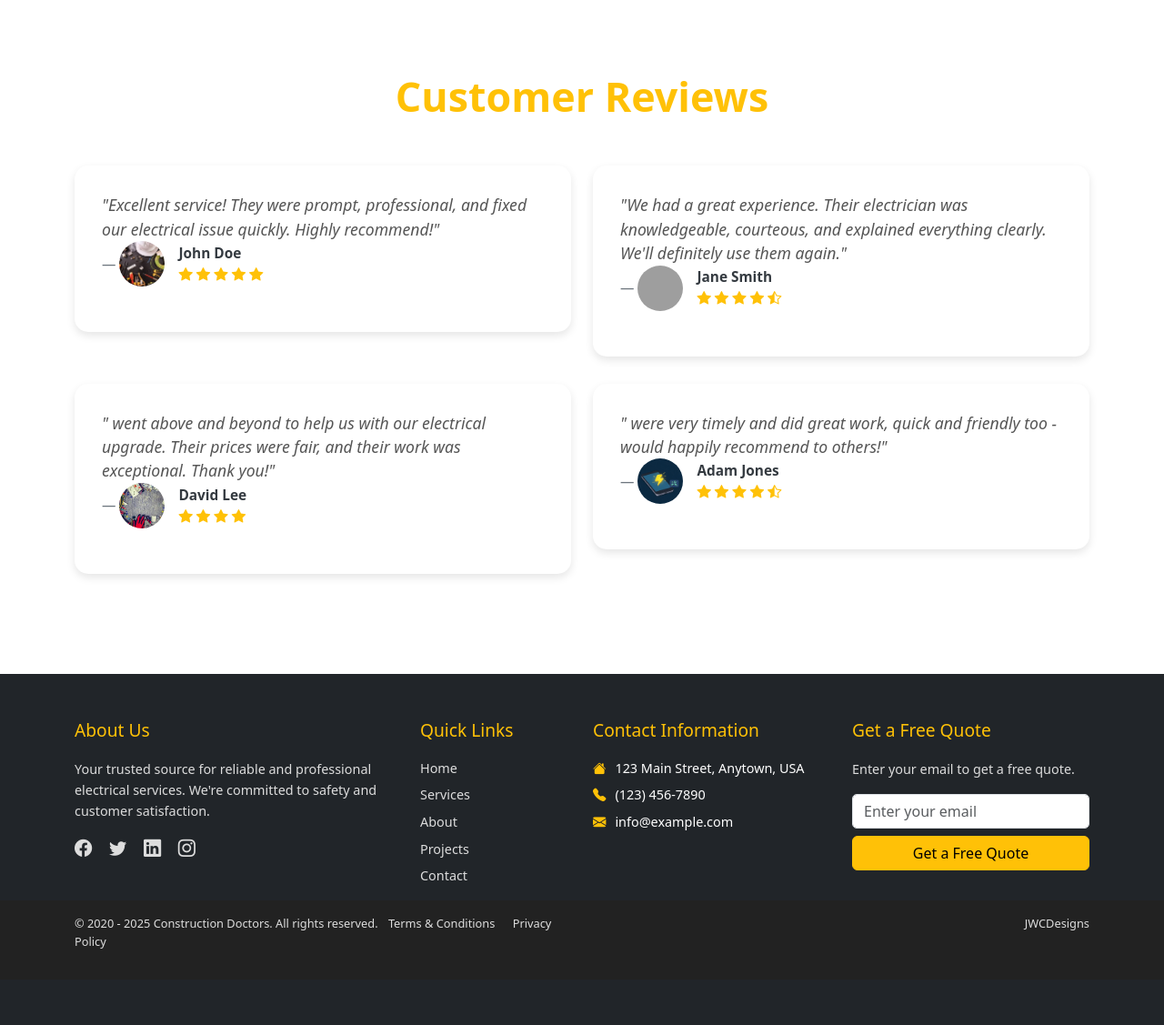
After one commit to JustinWChada/ConstructionDoctors-Code, a PHP site: page /pages/testimonials in a window 1280 px wide. The commit adds this page. Shown: the part 542-1669 px from the top of the page at 91% size. Run offline with PHP 8.4, Linux system fonts and the light colour scheme; grey boxes are pictures that could not be loaded.

Commit message:
I have added the testimonials, and get free quote page. i havent started with the db

```diff
--- a/css/index_form.css
+++ b/css/index_form.css
@@ -7,6 +7,8 @@
     padding: 50px 0; /* Add some padding top and bottom */
     position: relative;
     overflow: hidden; /* Hide any overflowing content */
+    perspective: 1000px;
+    perspective-origin: 50% 50%;
 }
 
 .contact-form-section::before {
@@ -30,6 +32,7 @@
     background-color: rgba(255, 255, 255, 0.9); /* White background with slight transparency */
     border-radius: 15px; /* Rounded corners for a modern look */
     box-shadow: 0 5px 20px rgba(0, 0, 0, 0.1); /* Subtle shadow for depth */
+    transform: scaleX(1) scaleY(1) scaleZ(1) rotateX(0deg) rotateY(0deg) rotateZ(0deg) translateX(0px) translateY(0px) translateZ(0px) skewX(0deg) skewY(0deg);
 }
 
 .contact-form-section .section-title {
--- /dev/null
+++ b/css/testimonials.css
@@ -0,0 +1,145 @@
+
+    /* General Styles */
+    body {
+        font-family: 'Arial', sans-serif;
+        background-color: #f8f9fa;
+        color: #343a40;
+        overflow-x: hidden;
+    }
+
+    /* Hero Section Styles */
+    .hero-section {
+        background-image: url('../img/img4.jpg');
+        background-size: cover;
+        background-position: center;
+        color: #fff;
+        text-align: center;
+        padding: 150px 0;
+        position: relative;
+        overflow: hidden;
+    }
+
+    .hero-section::before {
+        content: "";
+        position: absolute;
+        top: 0;
+        left: 0;
+        width: 100%;
+        height: 100%;
+        background-color: rgba(0, 0, 0, 0.5);
+        /* Dark overlay */
+        z-index: 1;
+    }
+
+    .hero-content {
+        position: relative;
+        z-index: 2;
+    }
+
+    .hero-section h1 {
+        font-size: 3.5rem;
+        font-weight: bold;
+        margin-bottom: 20px;
+        animation: fadeInUp 1s ease-out;
+    }
+
+    .hero-section p {
+        font-size: 1.2rem;
+        margin-bottom: 30px;
+        animation: fadeIn 1.5s ease-out;
+    }
+
+    /* Testimonials Section Styles */
+    .testimonials-section {
+        padding: 80px 0;
+    }
+
+    .testimonials-section h2 {
+        font-size: 2.8rem;
+        font-weight: bold;
+        color: #ffc107;
+        margin-bottom: 50px;
+        text-align: center;
+        animation: fadeInDown 1s ease-out;
+    }
+
+    .testimonial-card {
+        border: none;
+        border-radius: 15px;
+        box-shadow: 0 4px 10px rgba(0, 0, 0, 0.1);
+        transition: transform 0.3s ease;
+        padding: 30px;
+        background-color: #fff;
+        margin-bottom: 30px;
+        animation: fadeInUp 1s ease-out;
+    }
+
+    .testimonial-card:hover {
+        transform: translateY(-5px);
+    }
+
+    .testimonial-card .blockquote {
+        margin-bottom: 20px;
+        font-style: italic;
+        font-size: 1.1rem;
+        color: #555;
+    }
+
+    .testimonial-card .blockquote-footer {
+        font-style: normal;
+        color: #6c757d;
+        display: flex;
+        align-items: center;
+    }
+
+    .testimonial-card .blockquote-footer img {
+        width: 50px;
+        height: 50px;
+        border-radius: 50%;
+        object-fit: cover;
+        margin-right: 15px;
+    }
+
+    .testimonial-card .blockquote-footer .author-name {
+        font-weight: bold;
+        color: #343a40;
+    }
+
+    .star-rating {
+        color: #ffc107;
+    }
+
+    /* Animation Keyframes */
+    @keyframes fadeInUp {
+        from {
+            opacity: 0;
+            transform: translateY(30px);
+        }
+
+        to {
+            opacity: 1;
+            transform: translateY(0);
+        }
+    }
+
+    @keyframes fadeInDown {
+        from {
+            opacity: 0;
+            transform: translateY(-30px);
+        }
+
+        to {
+            opacity: 1;
+            transform: translateY(0);
+        }
+    }
+
+    @keyframes fadeIn {
+        from {
+            opacity: 0;
+        }
+
+        to {
+            opacity: 1;
+        }
+    }
--- a/includes/header.php
+++ b/includes/header.php
@@ -6,8 +6,9 @@
             </div> -->
             <div class="col-12 d-flex justify-content-end align-items-center">
                 <!--col-sm-12 col-lg-6-->
-                <a href="#" class="top-header-link ms-2"><i class="bi bi-geo-alt-fill me-2 text-warning"></i>Address</a>
-                <a href="../pages/contact" class="top-header-link ms-2"><i
+                <a href="#" class="top-header-link ms-2"> <i
+                        class="bi bi-geo-alt-fill me-2 text-warning"></i>Address</a>
+                <a href="contact" class="top-header-link ms-2"><i
                         class="bi bi-telephone-fill me-2 text-warning"></i>Contact</a>
                 <a href="signin" class="top-header-link ms-2"><i
                         class="bi bi-person-circle me-2 text-warning"></i>Account</a>
--- a/pages/brief_about.php
+++ b/pages/brief_about.php
@@ -54,7 +54,7 @@
                 <p>With over [Number] years of experience, we have built a reputation for quality workmanship,
                     exceptional customer service, and competitive pricing. We are committed to safety and adhere to the
                     highest industry standards.</p>
-                <a href="/about" class="btn btn-outline-warning">Learn More</a>
+                <a href="about_us" class="btn btn-outline-warning">Learn More</a>
             </div>
         </div>
     </div>
--- a/pages/contact.php
+++ b/pages/contact.php
@@ -42,7 +42,7 @@
             <h2 class="text-center">Get in Touch</h2>
             <div class="row justify-content-center">
                 <div class="col-md-8">
-                    <form>
+                    <form id="contact-form">
                         <div class="form-group">
                             <label for="name">Your Name</label>
                             <input type="text" class="form-control" id="name" placeholder="Enter your name">
--- a/pages/hero.php
+++ b/pages/hero.php
@@ -7,7 +7,7 @@
                     <h1>Your Trusted Electrical Experts</h1>
                     <p>From wiring upgrades to complex installations, we're your trusted electrical experts. We provide
                         comprehensive solutions for all your residential and commercial electrical needs.</p>
-                    <a href="#" class="btn btn-warning">Get a Free Quote</a>
+                    <a href="get_a_free_quote" class="btn btn-warning">Get a Free Quote</a>
                 </div>
             </div>
         </div>
--- a/pages/service_area.php
+++ b/pages/service_area.php
@@ -17,7 +17,7 @@
             </ul>
         </div>
         <div class="text-center mt-3">
-            <a href="/contact" class="btn btn-warning">Check if We Serve Your Area</a>
+            <a href="contact?#contact-form" class="btn btn-warning">Check if We Serve Your Area</a>
         </div>
     </div>
 </section>
--- /dev/null
+++ b/pages/testimonials.php
@@ -0,0 +1,139 @@
+<!DOCTYPE html>
+<html lang="en">
+
+<head>
+    <meta charset="UTF-8">
+    <meta name="viewport" content="width=device-width, initial-scale=1.0">
+    <title>Testimonials - [Your Electrician Company]</title>
+    <link rel="stylesheet" href="../css/index.css">
+    <link rel="stylesheet" href="../css/testimonials.css">
+    <link rel="stylesheet" href="../css/header.css">
+    <link rel="stylesheet" href="../css/nav.css">
+    <link rel="stylesheet" href="../css/footer.css">
+    <link rel="stylesheet" href="../css/b_t_top.css">
+    <link href="https://cdn.jsdelivr.net/npm/bootstrap@5.3.0/dist/css/bootstrap.min.css" rel="stylesheet">
+    <link rel="stylesheet" href="https://cdn.jsdelivr.net/npm/bootstrap-icons@1.10.0/font/bootstrap-icons.css">
+</head>
+
+<body>
+    <a href="#" id="back-to-top" class="visually-hidden"><i class="bi bi-arrow-up-circle-fill"></i></a>
+    <header>
+        <?php include "../includes/header.php"; ?>
+    </header>
+
+    <nav>
+        <?php include "../includes/nav.php"; ?>
+    </nav>
+
+    <!-- Hero Section -->
+    <section class="hero-section">
+        <div class="container">
+            <div class="hero-content">
+                <h1>What Our Clients Say</h1>
+                <p>Read testimonials from our satisfied customers.</p>
+            </div>
+        </div>
+    </section>
+
+    <!-- Testimonials Section -->
+    <section class="testimonials-section">
+        <div class="container">
+            <h2 class="text-center">Customer Reviews</h2>
+            <div class="row">
+                <div class="col-md-6">
+                    <div class="testimonial-card">
+                        <blockquote class="blockquote">
+                            <p>"Excellent service! They were prompt, professional, and fixed our electrical issue
+                                quickly.
+                                Highly recommend!"</p>
+                            <div class="blockquote-footer">
+                                <img src="../img/img1.jpg" alt="Client 1">
+                                <div class="author-info">
+                                    <span class="author-name">John Doe</span>
+                                    <div class="star-rating">
+                                        <i class="bi bi-star-fill"></i>
+                                        <i class="bi bi-star-fill"></i>
+                                        <i class="bi bi-star-fill"></i>
+                                        <i class="bi bi-star-fill"></i>
+                                        <i class="bi bi-star-fill"></i>
+                                    </div>
+                                </div>
+                            </div>
+                        </blockquote>
+                    </div>
+                </div>
+                <div class="col-md-6">
+                    <div class="testimonial-card">
+                        <blockquote class="blockquote">
+                            <p>"We had a great experience. Their electrician was knowledgeable, courteous, and explained
+                                everything clearly. We'll definitely use them again."</p>
+                            <div class="blockquote-footer">
+                                <img src="../img/img4.jpg" alt="Client 2">
+                                <div class="author-info">
+                                    <span class="author-name">Jane Smith</span>
+                                    <div class="star-rating">
+                                        <i class="bi bi-star-fill"></i>
+                                        <i class="bi bi-star-fill"></i>
+                                        <i class="bi bi-star-fill"></i>
+                                        <i class="bi bi-star-fill"></i>
+                                        <i class="bi bi-star-half"></i>
+                                    </div>
+                                </div>
+                            </div>
+                        </blockquote>
+                    </div>
+                </div>
+                <div class="col-md-6">
+                    <div class="testimonial-card">
+                        <blockquote class="blockquote">
+                            <p>" went above and beyond to help us with our electrical upgrade. Their prices were
+                                fair, and their work was exceptional. Thank you!"</p>
+                            <div class="blockquote-footer">
+                                <img src="../img/img2.jpg" alt="Client 3">
+                                <div class="author-info">
+                                    <span class="author-name">David Lee</span>
+                                    <div class="star-rating">
+                                        <i class="bi bi-star-fill"></i>
+                                        <i class="bi bi-star-fill"></i>
+                                        <i class="bi bi-star-fill"></i>
+                                        <i class="bi bi-star-fill"></i>
+                                    </div>
+                                </div>
+                            </div>
+                        </blockquote>
+                    </div>
+                </div>
+                <div class="col-md-6">
+                    <div class="testimonial-card">
+                        <blockquote class="blockquote">
+                            <p>" were very timely and did great work, quick and friendly too - would happily recommend
+                                to others!"</p>
+                            <div class="blockquote-footer">
+                                <img src="../img/img10.jpg" alt="Client 3">
+                                <div class="author-info">
+                                    <span class="author-name">Adam Jones</span>
+                                    <div class="star-rating">
+                                        <i class="bi bi-star-fill"></i>
+                                        <i class="bi bi-star-fill"></i>
+                                        <i class="bi bi-star-fill"></i>
+                                        <i class="bi bi-star-fill"></i>
+                                        <i class="bi bi-star-half"></i>
+                                    </div>
+                                </div>
+                            </div>
+                        </blockquote>
+                    </div>
+                </div>
+            </div>
+        </div>
+    </section>
+
+    <footer>
+        <?php include "../includes/footer.php"; ?>
+    </footer>
+
+    <script src="https://cdn.jsdelivr.net/npm/bootstrap@5.3.0/dist/js/bootstrap.bundle.min.js"></script>
+    <script src="../js/b_t_top.js"></script>
+</body>
+
+</html>
--- a/pages/testimonials_brief.php
+++ b/pages/testimonials_brief.php
@@ -33,6 +33,6 @@
                 </div>
             </div>
         </div>
-        <button class="btn btn-outline-warning px-2 mt-2 active">View More Testimonials</button>
+        <a href="testimonials" class="btn btn-outline-warning px-2 mt-2 active">View More Testimonials</a>
     </div>
 </section>
```
Also changed, not shown: css/get_a_free_quote.css (added, +150 -0 lines), pages/get_a_free_quote.php (added, +87 -0 lines), pages/index_form.php (+23 -3 lines).
